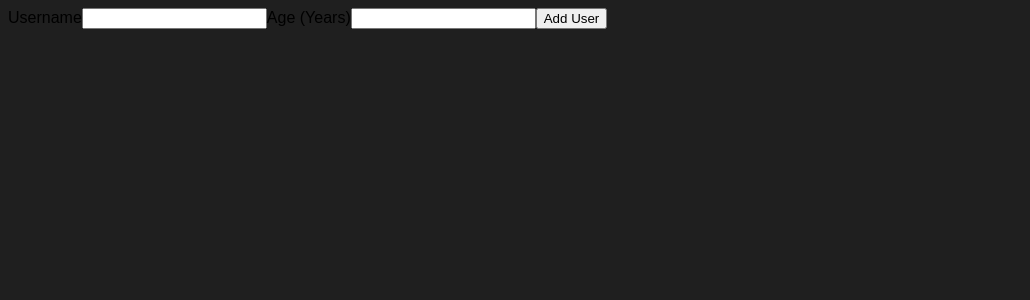
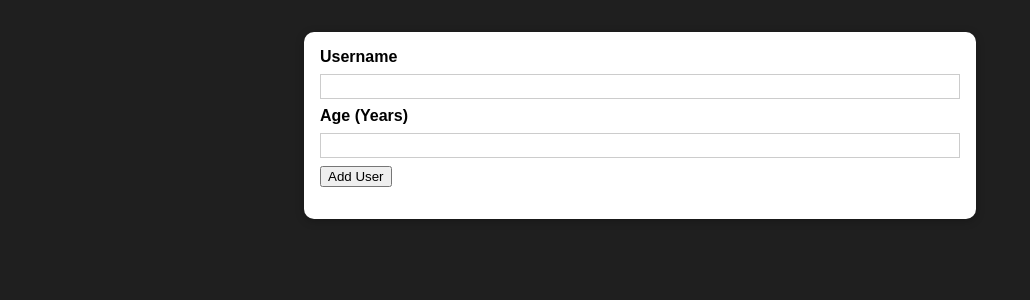
Before and after one commit to justyna92/react-user, a React (Create React App) app: page / in a window 1280 px wide. Shown: the top 300 px of the page, without its empty margins (0-1030 px from the left). Built offline with nearby package versions, Linux system fonts and the light colour scheme.

Commit message:
Adding a re-usable "Card" Component

```diff
--- /dev/null
+++ b/src/components/UI/Card.js
@@ -0,0 +1,10 @@
+import React from 'react';
+import classes from './Card.module.css';
+
+const Card = (props) => {
+  return (
+    <div className={`${classes.card} ${props.className}`}>{props.children}</div>
+  );
+};
+
+export default Card;
--- /dev/null
+++ b/src/components/UI/Card.module.css
@@ -0,0 +1,5 @@
+.card {
+  background-color: white;
+  border-radius: 10px;
+  box-shadow: 0 2px 8px rgba(0, 0, 0, 0.26);
+}
--- a/src/components/Users/AddUser.js
+++ b/src/components/Users/AddUser.js
@@ -1,4 +1,6 @@
 import React from 'react';
+import Card from '../UI/Card';
+import classes from './AddUser.module.css';
 
 const AddUser = (props) => {
   const addUserHandler = (event) => {
@@ -6,6 +8,7 @@
   };
 
   return (
+    <Card className={classes.input}>
       <form onSubmit={addUserHandler}>
         <label htmlFor="username">Username</label>
         <input id="username" type="text" />
@@ -13,6 +16,7 @@
         <input id="age" type="number" />
         <button type="submit">Add User</button>
       </form>
+    </Card>
   );
 };
 
--- /dev/null
+++ b/src/components/Users/AddUser.module.css
@@ -0,0 +1,26 @@
+.input {
+  margin: 2rem auto;
+  padding: 1rem;
+  width: 90%;
+  max-width: 40rem;
+}
+
+.input label {
+  display: block;
+  font-weight: bold;
+  margin-bottom: 0.5rem;
+}
+
+.input input {
+  font: inherit;
+  display: block;
+  width: 100%;
+  border: 1px solid #ccc;
+  padding: 0.15rem;
+  margin-bottom: 0.5rem;
+}
+
+.input input:focus {
+  outline: none;
+  border-color: #4f005f;
+}
```
Lines whose indentation alone changed are shown as unchanged.
